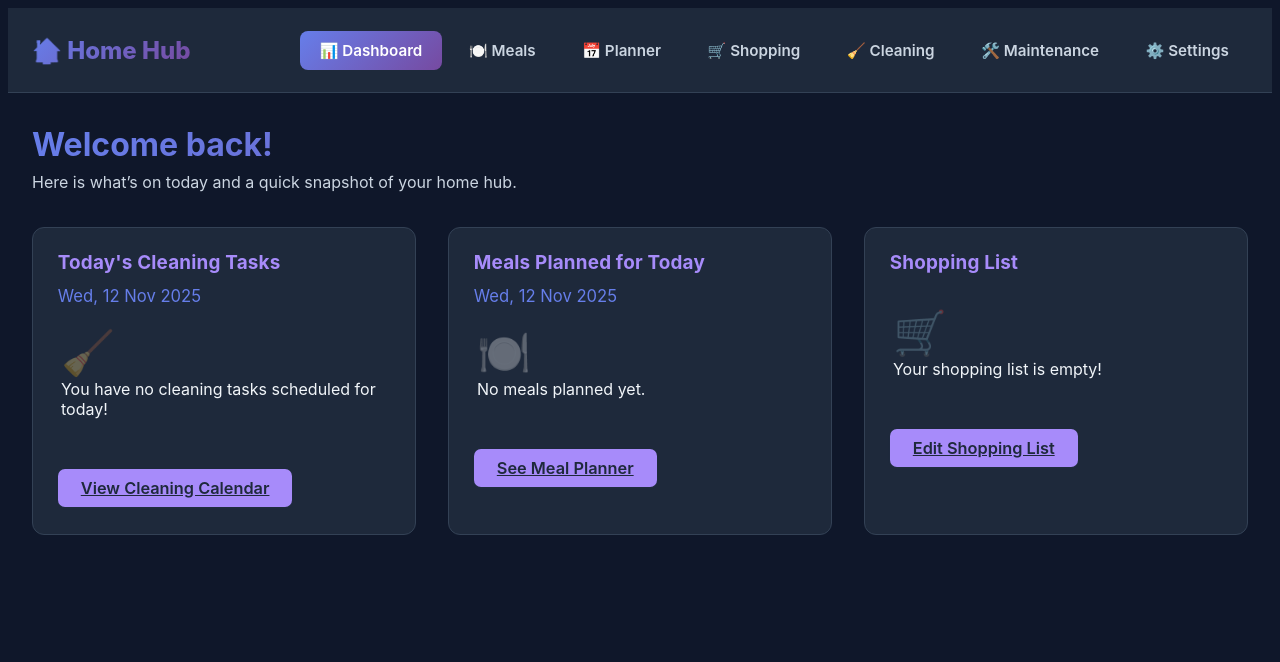
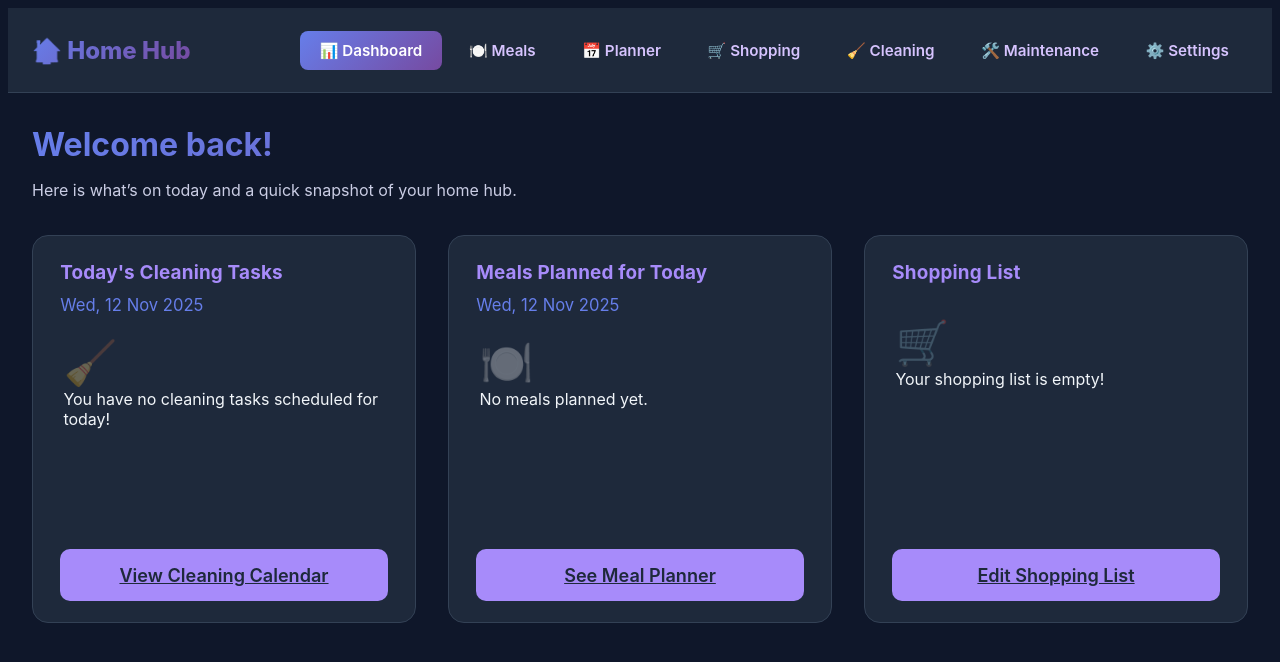
Before and after one commit to graemewright2005-ux/Home-Management-Hub, a plain HTML site: page index.html in a window 1280 px wide. Drawn offline with Linux system fonts and the light colour scheme.

Commit message:
Refactor styles and update card structure

```diff
--- a/index.html
+++ b/index.html
@@ -12,12 +12,8 @@
             --bg: #0f172a;
             --card: #1e293b;
             --text: #f1f5f9;
-            --text-dim: #cbd5e1;
+            --accent: #a78bfa;
             --border: #334155;
-            --accent: #a78bfa;
-            --link: #a78bfa;
-            --link-hover: #fafcff;
-            --danger: #ef4444;
         }
         body { font-family: -apple-system,BlinkMacSystemFont,'Segoe UI',sans-serif; background: var(--bg); color: var(--text);}
         .nav { background: var(--card); border-bottom: 1px solid var(--border); padding: 1rem 1.5rem; position: sticky; top: 0; z-index: 100;}
@@ -25,41 +21,68 @@
         .nav-brand { font-size: 1.5rem; font-weight: 800; background: var(--gradient); -webkit-background-clip: text; -webkit-text-fill-color: transparent;}
         .nav-toggle { display: none; background: none; border: none; color: var(--primary); font-size: 1.5rem; cursor: pointer; padding: 0.5rem;}
         .nav-menu { display: flex; gap: 0.5rem; list-style: none;}
-        .nav-menu a { padding: 0.6rem 1.2rem; border-radius: 8px; text-decoration: none; color: var(--text-dim); font-weight: 600; font-size: 0.95rem; transition: all 0.2s;}
+        .nav-menu a { padding: 0.6rem 1.2rem; border-radius: 8px; text-decoration: none; color: #d6c3fe; font-weight: 600; font-size: 0.95rem; transition: all 0.2s;}
         .nav-menu a:hover { background: rgba(102, 126, 234, 0.1); color: var(--primary);}
         .nav-menu a.active { background: var(--gradient); color: white;}
         .container { max-width: 1400px; margin: 0 auto; padding: 2rem 1.5rem;}
         h1 { font-size: 2rem; background: var(--gradient); -webkit-background-clip: text; -webkit-text-fill-color: transparent; margin: 0 0 1rem 0;}
-        .welcome-msg {color: var(--text-dim); margin-top:-0.5em; margin-bottom:1.5em;}
-        .dashboard-grid { display:grid; grid-template-columns: repeat(auto-fit,minmax(330px,1fr)); gap:2rem; margin-top:2.2em;}
-        .card { background: var(--card); border:1px solid var(--border); border-radius:12px; padding:1.45rem 1.55rem 1.7rem 1.55rem; position:relative;}
-        .card-title {font-weight:700; font-size:1.18rem; margin-bottom:0.6em; color: var(--accent); letter-spacing:.01em;}
+        .welcome-msg {color: #cacde4; margin-bottom:1.3em;}
+        .dashboard-grid { display: grid; grid-template-columns: repeat(auto-fit,minmax(330px,1fr)); gap:2rem; margin-top:2.2em;}
+        .card {
+            background: var(--card);
+            border: 1px solid var(--border);
+            border-radius: 16px;
+            padding: 1.55rem 1.7rem 1.3rem 1.7rem;
+            min-height: 340px;
+            display: flex;
+            flex-direction: column;
+            justify-content: flex-start;
+            /* Ensures button area always at bottom */
+            position: relative;
+        }
+        .card-title {
+            font-weight: 700;
+            font-size: 1.18rem;
+            margin-bottom: 0.6em;
+            color: var(--accent);
+            letter-spacing: .01em;
+        }
+        .today-date {font-size:1.04em; color:var(--primary); margin-bottom:10px;}
         .card-list {list-style:none; padding:0; margin:0;}
         .card-list li {margin-bottom: 0.73em;}
         .tasks-today-empty {padding:1.3em 0.2em; color:var(--text);}
-        .today-date {font-size:1.04em; color:var(--primary); margin-bottom:10px;}
-        .card-actions {margin-top:1.1rem;}
-        .card-actions a, .card-actions button, .card-link {
+        .empty-icon { font-size: 2.7rem; margin-bottom: 0.4rem; opacity: 0.32;}
+        .card-bottom {
+            margin-top: auto;
+            display: flex;
+            align-items: flex-end;
+            justify-content: flex-start;
+        }
+        .card-link {
             color: var(--card);
             font-weight: 600;
             text-decoration: underline;
             background: var(--accent);
-            padding: 7px 21px;
-            border-radius: 7px;
-            font-size: 1.02em;
-            display:inline-block;
-            margin-top: .7em;
+            padding: 15px 0;
+            width: 100%;
+            border-radius: 10px;
+            font-size: 1.13em;
+            display: inline-block;
+            text-align: center;
             border: none;
             transition: background .2s, color .2s;
             outline: none;
             cursor: pointer;
         }
-        .card-link { text-decoration: underline; background: var(--accent);}
-        .card-actions a:hover, .card-link:hover, .card-actions button:hover { background: var(--link-hover); color: var(--primary-dark); }
-        .empty-icon { font-size: 2.7rem; margin-bottom: 0.4rem; opacity: 0.32;}
+        .card-link:focus, .card-link:hover {
+            background: #c4b5fd;
+            color: var(--primary-dark);
+        }
         @media (max-width: 950px){
             .dashboard-grid {grid-template-columns:1fr;}
             .container {padding:1.2rem 0.2rem;}
+            .card { padding:1.05rem .7rem 1.15rem .7rem; min-height:260px;}
+            .card-link {font-size:1em;}
         }
         @media (max-width: 768px) {
             .nav-toggle { display: block;}
@@ -67,17 +90,6 @@
             .nav-menu.active { transform: translateY(0); opacity: 1; pointer-events: all;}
             .nav-menu a { width: 100%;}
             .dashboard-grid {gap:1rem;}
-            .card { padding:1.05rem .7rem 1.22rem .7rem;}
-        }
-        /* Accessibility fixes for links/buttons at card bottom */
-        .card-link, .card-actions a, .card-actions button {
-            box-shadow: 0 1px 3px 0 rgba(102,126,234,0.04);
-            border: 2px solid transparent;
-            font-family: inherit;
-        }
-        .card-link:focus, .card-actions a:focus, .card-actions button:focus {
-            border: 2px solid var(--primary);
-            outline: none;
         }
     </style>
 </head>
@@ -110,7 +122,7 @@
                 <span class="empty-icon">🧹</span><br>
                 You have no cleaning tasks scheduled for today!
             </div>
-            <div class="card-actions">
+            <div class="card-bottom">
                 <a class="card-link" href="pages/cleaning.html">View Cleaning Calendar</a>
             </div>
         </section>
@@ -123,7 +135,7 @@
                 <span class="empty-icon">🍽️</span><br>
                 No meals planned yet.
             </div>
-            <div class="card-actions">
+            <div class="card-bottom">
                 <a class="card-link" href="pages/meals.html">See Meal Planner</a>
             </div>
         </section>
@@ -135,7 +147,7 @@
                 <span class="empty-icon">🛒</span><br>
                 Your shopping list is empty!
             </div>
-            <div class="card-actions">
+            <div class="card-bottom">
                 <a class="card-link" href="pages/shopping.html">Edit Shopping List</a>
             </div>
         </section>
@@ -185,8 +197,6 @@ function renderCleaningTasksToday() {
 }
 
 function getMealsToday() {
-    // Try to load from localStorage (hmhMealsList)
-    // Example structure: [{date: "2025-11-12", meal: "Spaghetti Bolognese"}, ...]
     let d = new Date();
     let todayStr = `${d.getFullYear()}-${String(d.getMonth()+1).padStart(2,'0')}-${String(d.getDate()).padStart(2,'0')}`;
     let list = [];
```
